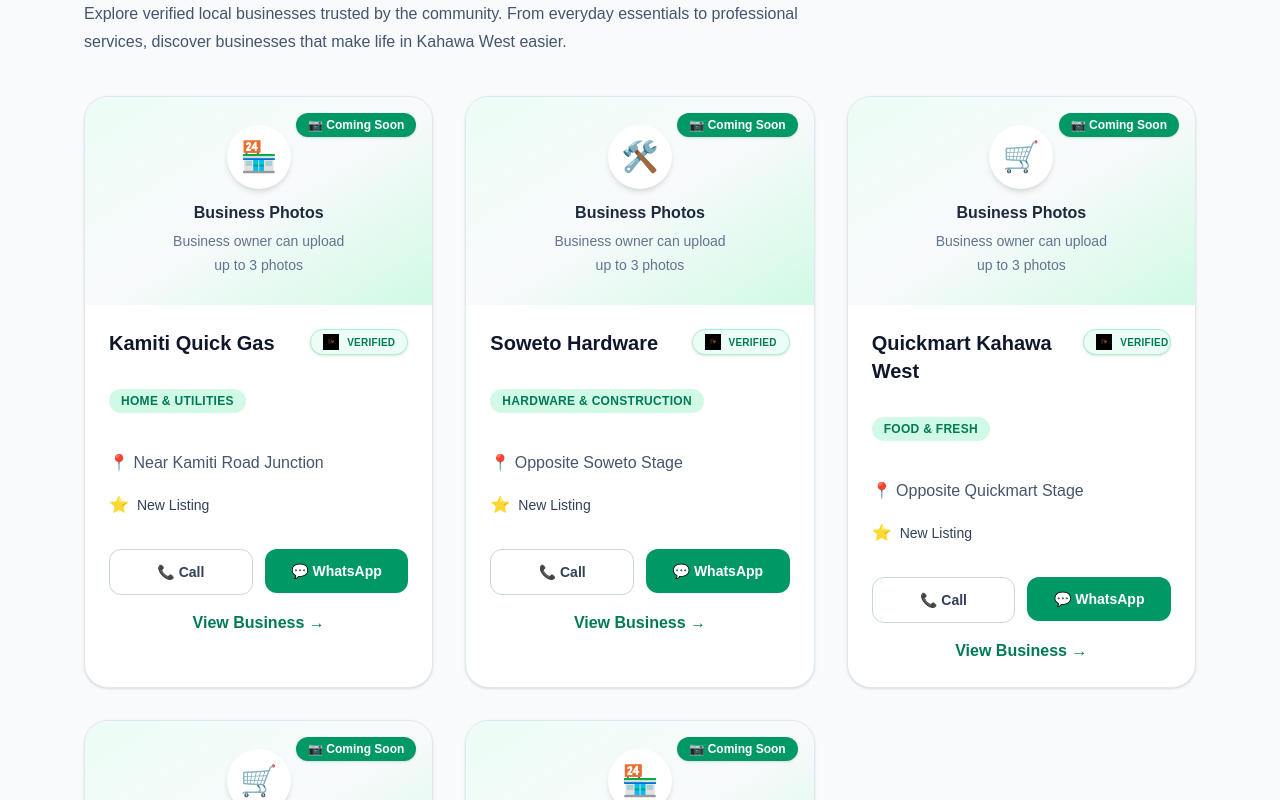
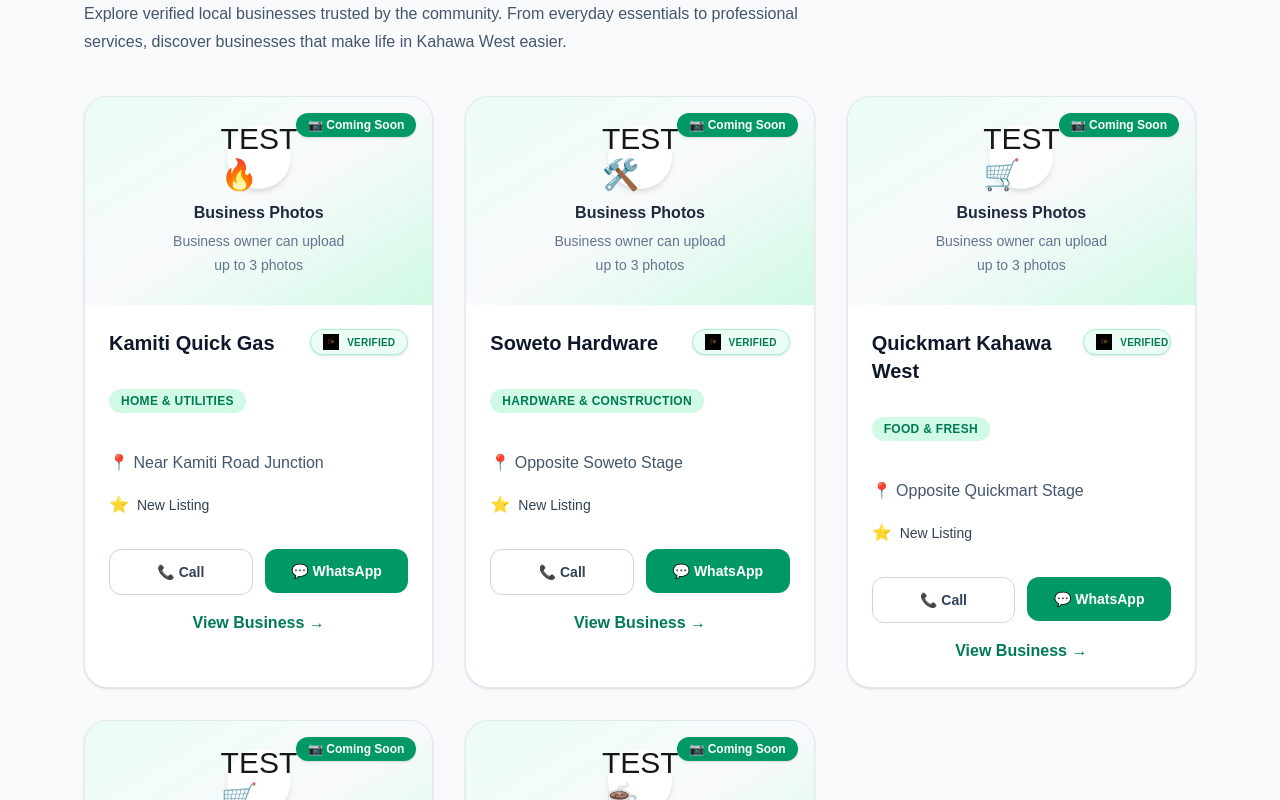
Before and after one commit to jwawerukinyua-cell/kwest, a Next.js app: page / in a window 1280 px wide. Shown: the part 1740-2540 px from the top of the page. Built offline with nearby package versions, Linux system fonts and the light colour scheme.

Commit message:
feat: connect business cards to category icons

```diff
--- a/app/components/businesses/BusinessCard.tsx
+++ b/app/components/businesses/BusinessCard.tsx
@@ -4,36 +4,18 @@
 type BusinessCardProps = {
   name: string;
   category: string;
+  categoryIcon: string;
   landmark: string;
   rating: number;
   verified: boolean;
   phone?: string;
   whatsapp?: string;
 };
-function getCategoryIcon(category: string) {
-  const icons: Record<string, string> = {
-    "Food & Fresh": "🛒",
-    "Health & Wellness": "💊",
-    "Restaurants": "🍽️",
-    "Coffee & Cafés": "☕",
-    "Barbers & Salons": "✂️",
-    "Hardware & Construction": "🛠️",
-    "Electronics": "💻",
-    "Schools": "🎓",
-    "Churches": "⛪",
-    "Hotels & Lodges": "🏨",
-    "Fitness": "🏋️",
-    "Automotive": "🚗",
-    "Laundry": "🧺",
-    "Printing": "🖨️",
-    "Home Utilities": "🔥",
-  };
 
-  return icons[category] ?? "🏪";
-}
 export default function BusinessCard({
   name,
   category,
+  categoryIcon,
   landmark,
   rating,
   verified,
@@ -48,8 +30,8 @@
       <div className="relative flex h-52 flex-col items-center justify-center bg-gradient-to-br from-emerald-50 via-slate-50 to-emerald-100">
 
   <div className="mb-3 flex h-16 w-16 items-center justify-center rounded-full bg-white shadow-md">
-    <span className="text-3xl">
-  {getCategoryIcon(category)}
+   <span className="text-3xl">
+  TEST {categoryIcon}
 </span>
   </div>
 
```
